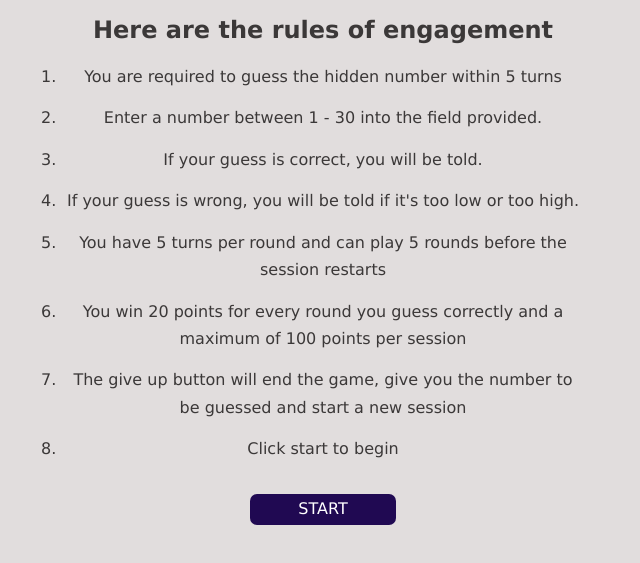
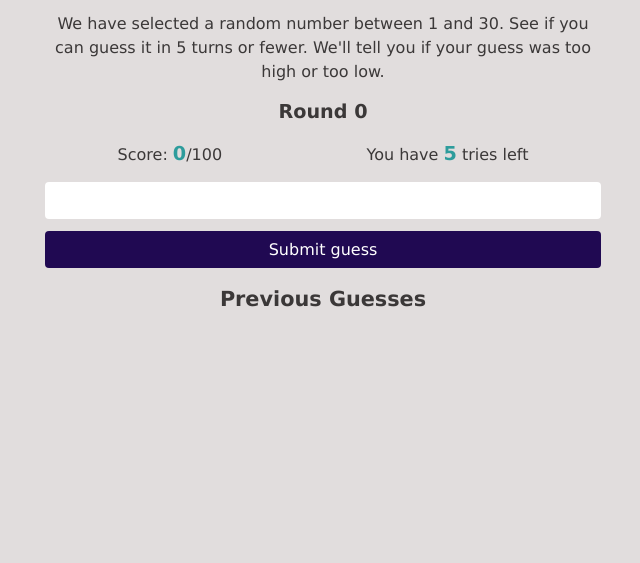
Before and after one commit to quest82/Number_Guessing_Game, a plain HTML site: page index.html in a window 1280 px wide. Shown: the part 117-680 px from the top of the page, without its empty margins (317-957 px from the left). Drawn offline with Linux system fonts and the light colour scheme.

Commit message:
Version 1.1: Removed rule page

```diff
--- a/app.js
+++ b/app.js
@@ -1,9 +1,9 @@
-const startBtn = document.querySelector(".startBtn");
 const reloadBtn = document.querySelector(".reloadBtn");
 const retryBtn = document.querySelector(".retryBtn");
 const game = document.querySelector(".main__game");
 const gameForm = document.querySelector(".main__game__form");
 const gameStatus = document.querySelector(".main__game__status");
+const gameHint = document.querySelector('.main__game__hint')
 const gameRounds = document.querySelector(".rounds span");
 const gameTries = document.querySelector(".tries span");
 const gameScore = document.querySelector(".score span");
@@ -19,7 +19,6 @@ let rounds = parseInt(gameRounds.textContent);
 let guessIndex = 0;
 
 // EVENT LISTENERS
-startBtn.addEventListener("click", startGame); // This event takes user to the game page
 
 gameForm.addEventListener("submit", (e) => {
 	// Events that occur after submission
@@ -63,6 +62,7 @@ gameForm.addEventListener("submit", (e) => {
 		gameScore.textContent = `${(score += 20)}`;
 		gameRounds.textContent = `${(rounds += 1)}`;
 		reinitNumber();
+
 	}
 
 	//
--- a/index.html
+++ b/index.html
@@ -21,39 +21,6 @@
 					<button class="reloadBtn btn">Restart Game</button>
 				</div>
             </section>
-			<section class="main__rules">
-				<h2 class="main__rules__title">Here are the rules of engagement</h2>
-
-				<ol>
-					<li class="main__rules__list">
-						You are required to guess the hidden number within 5 turns
-					</li>
-					<li class="main__rules__list">
-						Enter a number between 1 - 30 into the field provided.
-					</li>
-					<li class="main__rules__list">
-						If your guess is correct, you will be told.
-					</li>
-					<li class="main__rules__list">
-						If your guess is wrong, you will be told if it's too low or too
-						high.
-					</li>
-					<li class="main__rules__list">
-						You have 5 turns per round and can play 5 rounds before the
-						session restarts
-					</li>
-					<li class="main__rules__list">
-						You win 20 points for every round you guess correctly and a maximum
-						of 100 points per session
-					</li>
-					<li class="main__rules__list">
-						The give up button will end the game, give you the number to be
-						guessed and start a new session
-					</li>
-					<li class="main__rules__list">Click start to begin</li>
-				</ol>
-				<button class="startBtn btn">START</button>
-			</section>
 
 			<section class="main__game">
 				<p class="main__game__rule">
@@ -72,6 +39,7 @@
 					<input type="submit" class="btn" value="Submit guess" />
 				</form>
 				<p class="main__game__status"></p>
+				<p class="main__game__hint">Hint</p>
 				<h2 class="previousGuesses">Previous Guesses</h2>
 				<ul class="main__game__choice flex">
 					<li class="main__game__choice__guess"></li>
--- a/style.css
+++ b/style.css
@@ -81,8 +81,7 @@ MOBILE VIEW
 body {
 	background-color: rgba(212, 207, 207, 0.692);
 	color: rgb(59, 56, 56);
-	font-family: "Lucida Sans", "Lucida Sans Regular", "Lucida Grande",
-		"Lucida Sans Unicode", Geneva, Verdana, sans-serif;
+	font-family: "Lucida Sans";
 }
 
 .main {
@@ -95,10 +94,6 @@ body {
 
 .flex {
 	display: flex;
-}
-
-.main__game {
-	display: none;
 }
 
 .main__final {
@@ -116,11 +111,6 @@ body {
 ol {
 	margin-bottom: 2em;
 	padding: 0 1em;
-}
-
-.main__rules__list {
-	margin-bottom: 0.9em;
-	line-height: 1.7;
 }
 
 .main__game__form {
@@ -148,6 +138,11 @@ input[type="text"] {
 .main__game__choice__guess {
 	list-style-type: none;
 	margin-right: 1em;
+}
+
+.main__game__hint {
+	margin: .6em 0;
+	display: none;
 }
 
 .main__game__board {
```
